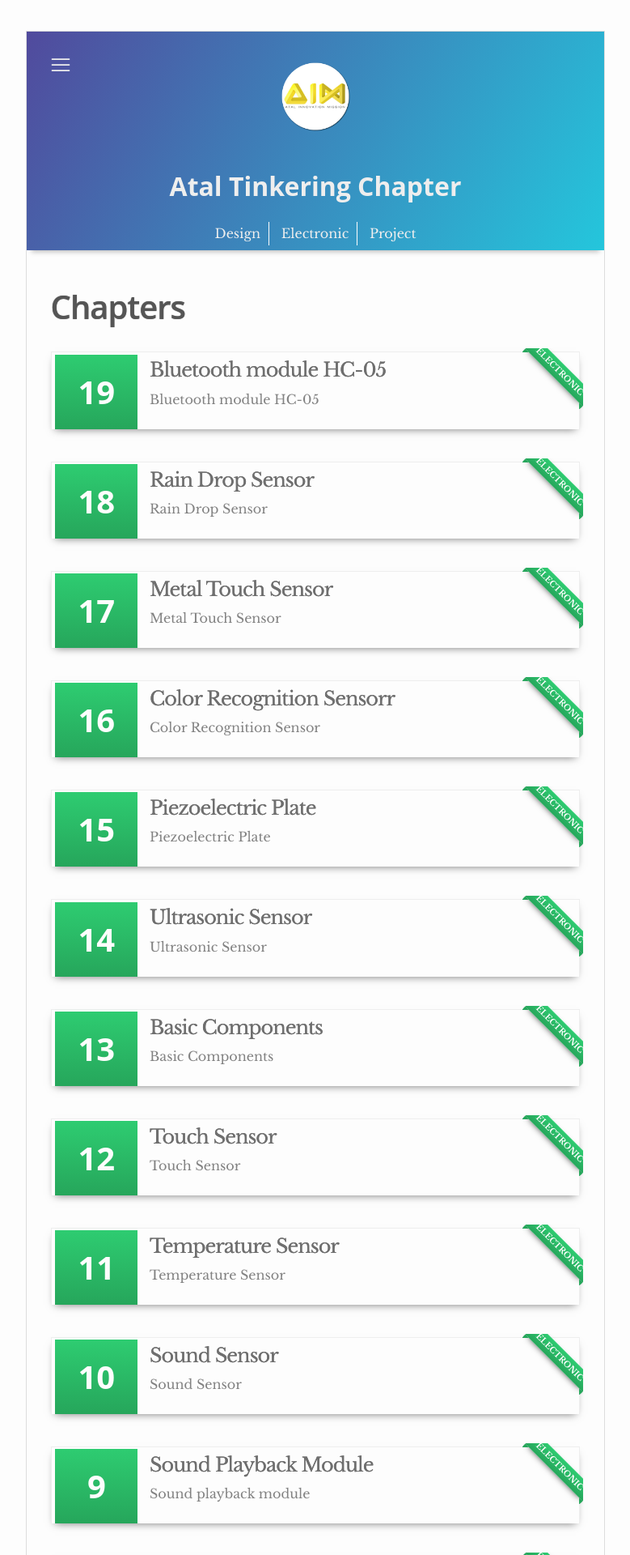
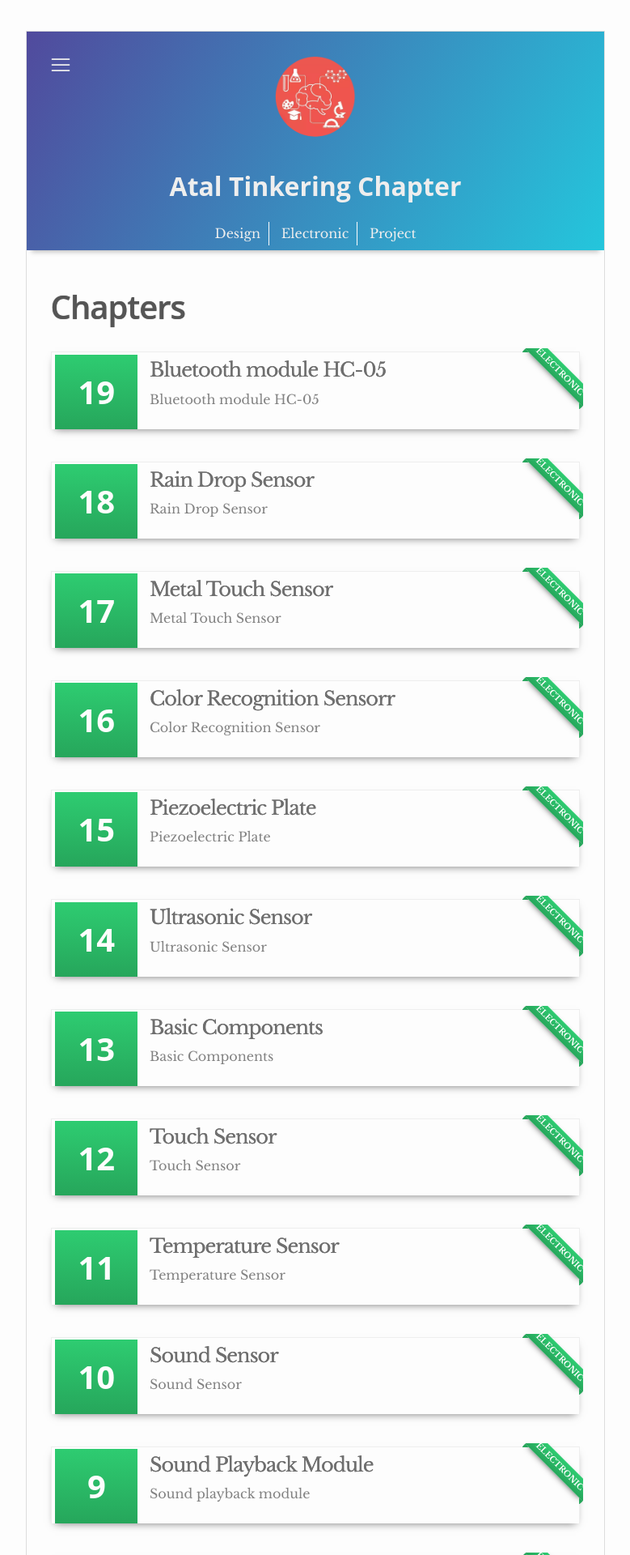
Before and after one commit to yugn27/atel, a Jekyll site: the page built from index.html, in a window 1280 px wide. Shown: the top 1920 px of the page at 81% size, without its empty margins (250-1029 px from the left). Built offline with Jekyll 4.4.1, drawn with Linux system fonts in a browser that asks for light colours.

Commit message:
Update _config.yml

```diff
--- a/_config.yml
+++ b/_config.yml
@@ -52,7 +52,7 @@ include: [_pages] # Includes files inside _pages directory [Do not remove this]
 
 author:
   name: Atal Tinkering Chapter
-  image: ashwat.jpg # The author image will be shown on the header. Place this image in /images/ folder.
+  image: ashwat.png # The author image will be shown on the header. Place this image in /images/ folder.
   about: Atal Tinkering Chapter help student to study  using there Smartphones.
   twitter: yugn27  # https://twitter.com/ is automatically added
   facebook: yugn27 # https://facebook.com/ is automatically added
```
